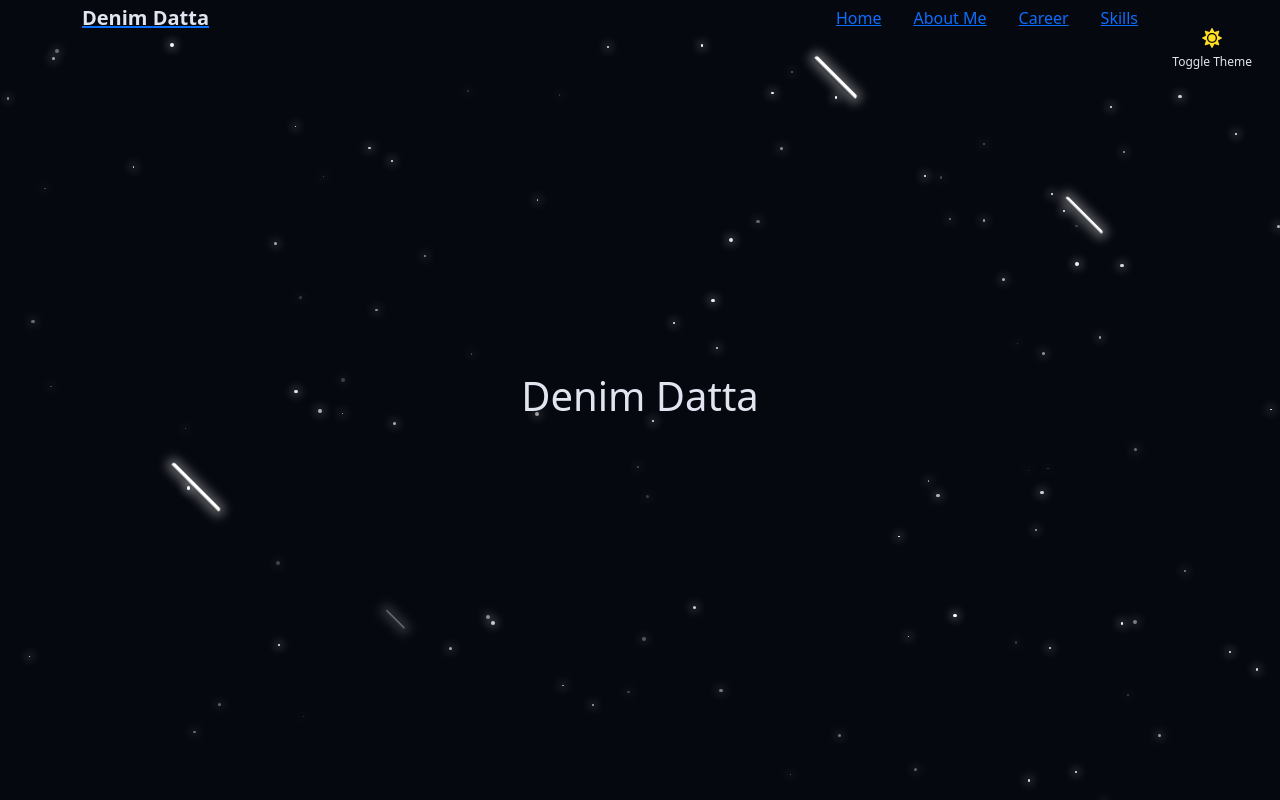
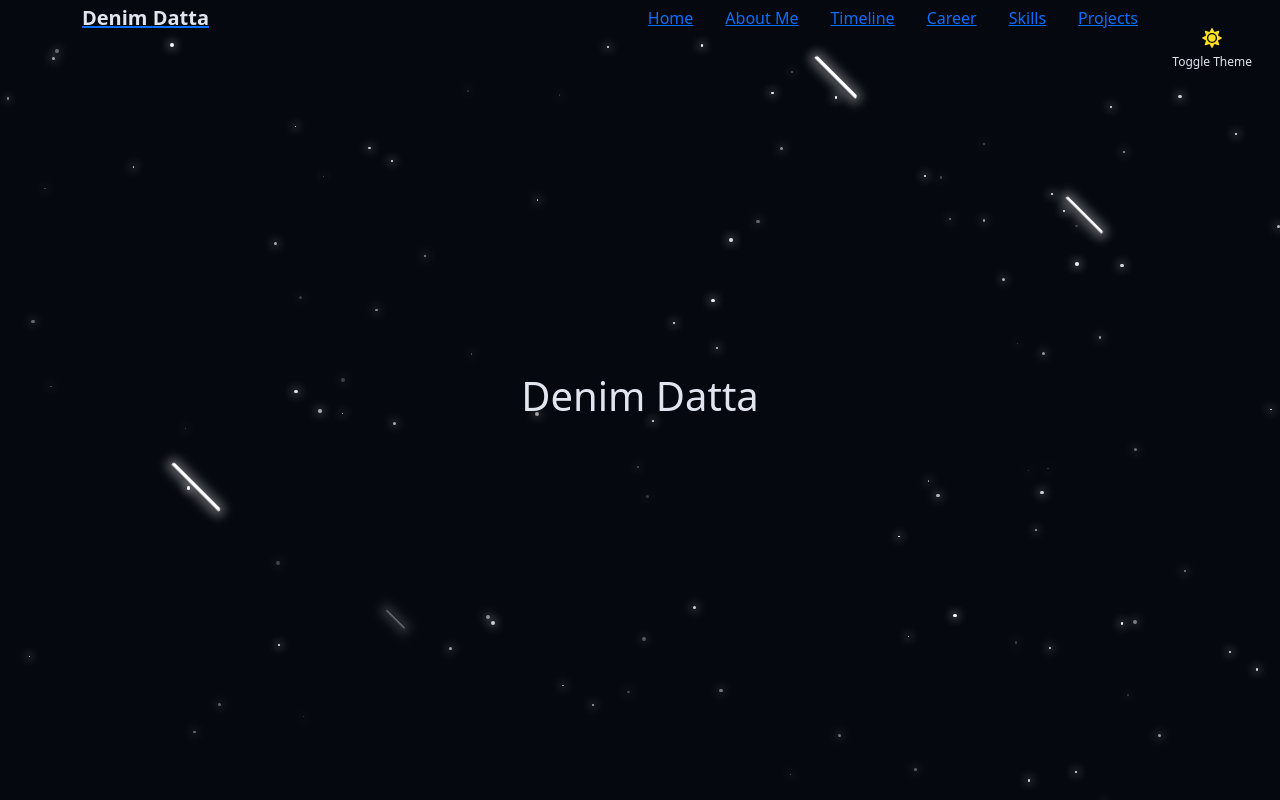
Before and after one commit to denimdatta/denimdatta.github.io, a React (Vite) app: page / in a window 1280 px wide. Shown: the top 800 px of the page. Built offline with nearby package versions, Linux system fonts and the light colour scheme.

Commit message:
Update NavBar with All Sections

```diff
--- a/src/components/Navigation.tsx
+++ b/src/components/Navigation.tsx
@@ -5,8 +5,10 @@ import {IoMdCloseCircleOutline, IoMdMenu} from "react-icons/io";
 const navigationItems = [
     {name: "Home", href: "#denimdatta"},
     {name: "About Me", href: "#about"},
-    {name: "Career", href: "#timeline"},
+    {name: "Timeline", href: "#timeline"},
+    {name: "Career", href: "#work"},
     {name: "Skills", href: "#skills"},
+    {name: "Projects", href: "#projects"},
 ];
 
 function Navigation() {
```
